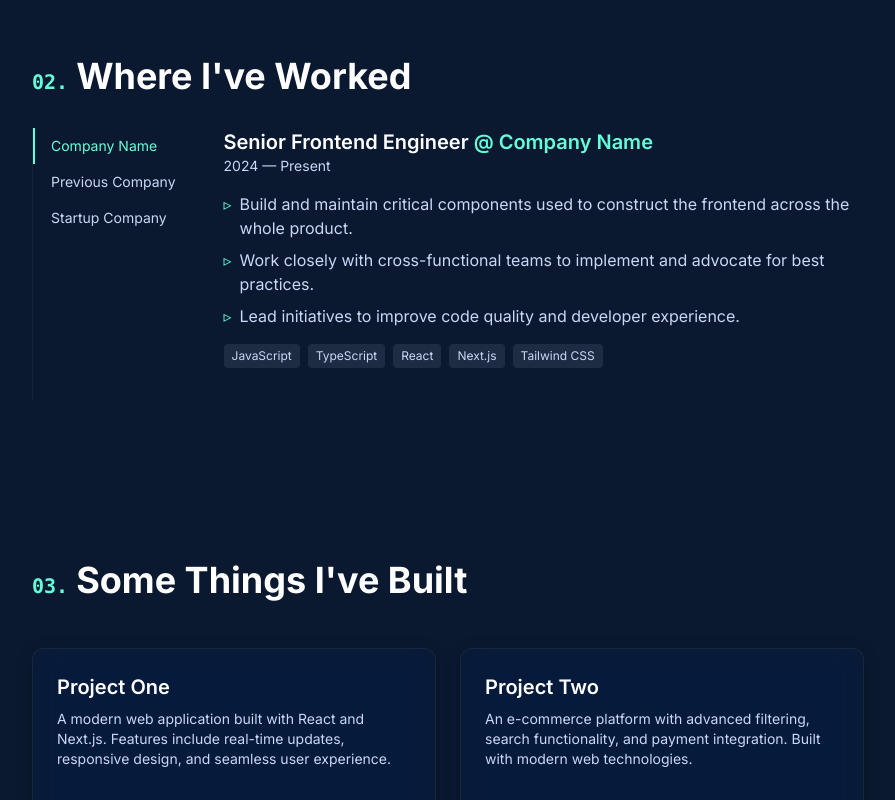
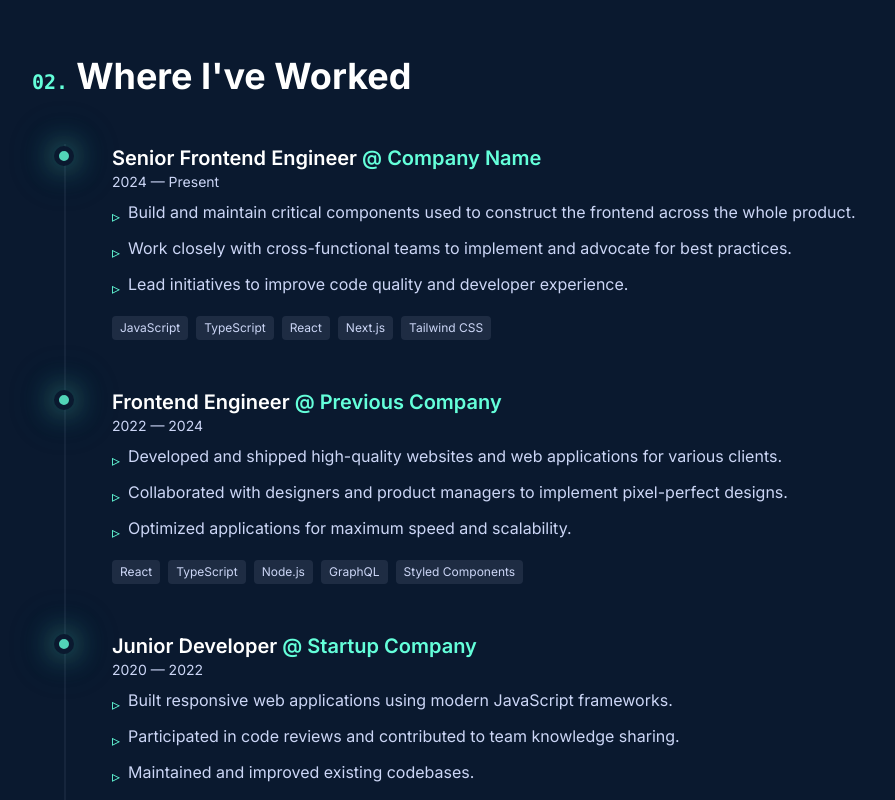
Before and after one commit to dev-mohammadrezaahmadi/-, a Next.js app: page / in a window 1280 px wide. Shown: the part 1380-2180 px from the top of the page, without its empty margins (192-1087 px from the left). Built offline with nearby package versions, Linux system fonts and the light colour scheme.

Commit message:
feat: make experience section timeline

```diff
--- a/components/sections/Experience.tsx
+++ b/components/sections/Experience.tsx
@@ -1,6 +1,6 @@
 'use client';
 
-import { useState } from 'react';
+import { useEffect, useRef, useState } from 'react';
 
 interface ExperienceItem {
   title: string;
@@ -12,7 +12,37 @@ interface ExperienceItem {
 }
 
 const Experience = () => {
-  const [activeTab, setActiveTab] = useState(0);
+  const [visibleItems, setVisibleItems] = useState<Set<number>>(new Set());
+  const itemRefs = useRef<(HTMLDivElement | null)[]>([]);
+
+  useEffect(() => {
+    const observers: IntersectionObserver[] = [];
+
+    itemRefs.current.forEach((ref, index) => {
+      if (!ref) return;
+
+      const observer = new IntersectionObserver(
+        (entries) => {
+          entries.forEach((entry) => {
+            if (entry.isIntersecting) {
+              setVisibleItems((prev) => new Set(prev).add(index));
+            }
+          });
+        },
+        {
+          threshold: 0.3,
+          rootMargin: '0px 0px -100px 0px',
+        }
+      );
+
+      observer.observe(ref);
+      observers.push(observer);
+    });
+
+    return () => {
+      observers.forEach((observer) => observer.disconnect());
+    };
+  }, []);
 
   const experiences: ExperienceItem[] = [
     {
@@ -59,40 +89,40 @@ const Experience = () => {
         <span className="text-green dark:text-green-dark text-xl font-mono mr-2">02.</span>
         Where I've Worked
       </h2>
-      <div className="mt-8">
-        <div className="flex flex-col md:flex-row gap-8">
-          {/* Company Tabs */}
-          <div className="flex md:flex-col overflow-x-auto md:overflow-x-visible border-b md:border-b-0 md:border-l border-slate-dark/20 dark:border-slate-light/20">
-            {experiences.map((exp, index) => (
-              <button
-                key={index}
-                onClick={() => setActiveTab(index)}
-                className={`px-4 py-2 text-left whitespace-nowrap text-sm border-b-2 md:border-b-0 md:border-l-2 transition-colors ${
-                  activeTab === index
-                    ? 'border-green dark:border-green-dark text-green dark:text-green-dark'
-                    : 'border-transparent hover:border-green dark:hover:border-green-dark hover:text-green dark:hover:text-green-dark'
-                }`}
-              >
-                {exp.company}
-              </button>
-            ))}
-          </div>
+      <div className="mt-12">
+        <div className="relative">
+          {/* Timeline line */}
+          <div className="absolute left-4 md:left-8 top-0 bottom-0 w-0.5 bg-slate-dark/20 dark:bg-slate-light/20"></div>
 
-          {/* Experience Details */}
-          <div className="flex-1">
+          {/* Timeline items */}
+          <div className="space-y-12">
             {experiences.map((exp, index) => (
               <div
                 key={index}
-                className={`mb-8 last:mb-0 ${activeTab === index ? 'block' : 'hidden'}`}
+                ref={(el) => (itemRefs.current[index] = el)}
+                className="relative pl-12 md:pl-20"
               >
+                {/* Timeline dot */}
+                <div
+                  className={`absolute left-2 md:left-6 top-1 w-4 h-4 rounded-full bg-green-dark border-4 border-navy dark:border-navy-light z-10 transition-all duration-500 ${
+                    visibleItems.has(index)
+                      ? 'timeline-dot-glow scale-125'
+                      : 'opacity-60'
+                  }`}
+                ></div>
+
+                {/* Content */}
+                <div>
+                  <div className="mb-2">
                     <h3 className="text-xl font-semibold text-navy-dark dark:text-white">
                       {exp.title} <span className="text-green dark:text-green-dark">@ {exp.company}</span>
                     </h3>
-                <p className="text-sm text-slate-dark dark:text-slate-light mb-4">{exp.period}</p>
+                    <p className="text-sm text-slate-dark dark:text-slate-light">{exp.period}</p>
+                  </div>
                   <ul className="space-y-2 mb-4">
                     {exp.description.map((item, i) => (
                       <li key={i} className="text-slate-dark dark:text-slate-light flex items-start">
-                      <span className="text-green dark:text-green-dark mr-2">▹</span>
+                        <span className="text-green dark:text-green-dark mr-2 mt-1">▹</span>
                         <span>{item}</span>
                       </li>
                     ))}
@@ -108,6 +138,7 @@ const Experience = () => {
                     ))}
                   </div>
                 </div>
+              </div>
             ))}
           </div>
         </div>
--- a/styles/globals.css
+++ b/styles/globals.css
@@ -144,6 +144,29 @@
   .animate-liquid-glow {
     animation: liquidGlow 4s ease-in-out infinite;
   }
+
+  .timeline-dot-glow {
+    box-shadow:
+      0 0 20px rgba(82, 212, 184, 0.6),
+      0 0 40px rgba(82, 212, 184, 0.4),
+      0 0 60px rgba(82, 212, 184, 0.2);
+    animation: timelinePulse 2s ease-in-out infinite;
+  }
+
+  @keyframes timelinePulse {
+    0%, 100% {
+      box-shadow:
+        0 0 20px rgba(82, 212, 184, 0.6),
+        0 0 40px rgba(82, 212, 184, 0.4),
+        0 0 60px rgba(82, 212, 184, 0.2);
+    }
+    50% {
+      box-shadow:
+        0 0 30px rgba(82, 212, 184, 0.8),
+        0 0 60px rgba(82, 212, 184, 0.5),
+        0 0 90px rgba(82, 212, 184, 0.3);
+    }
+  }
 }
 
 /* Dark mode styles for Tailwind classes */
```
Lines whose indentation alone changed are shown as unchanged.
